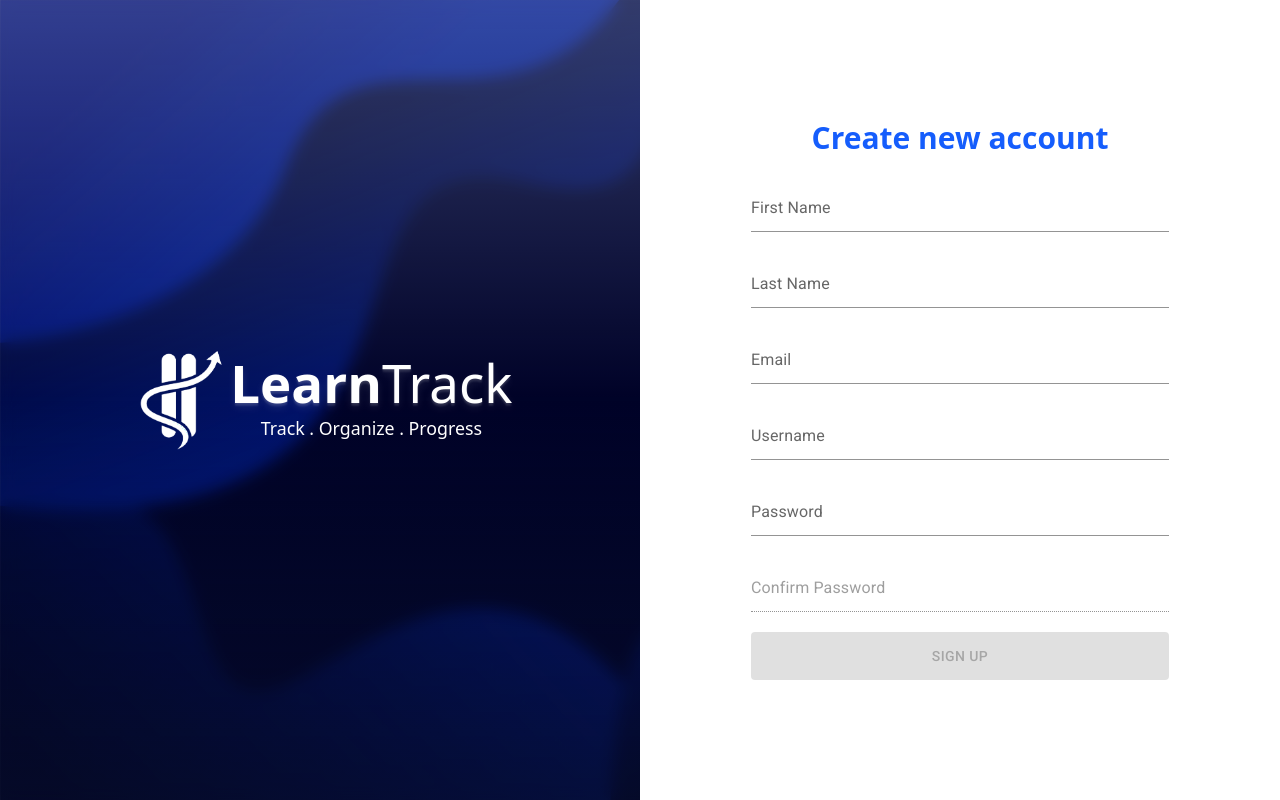
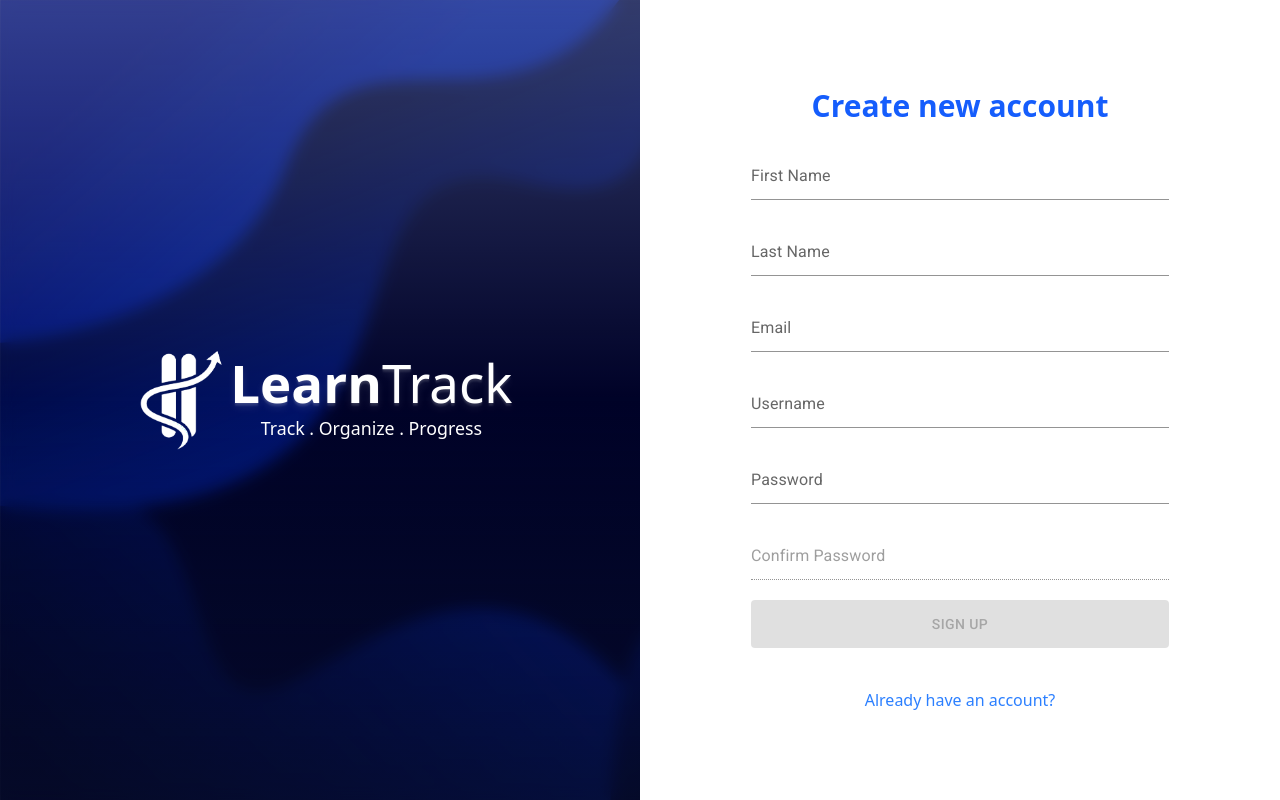
Before and after one commit to krevindev/LearnTrack, a React (Vite) app: page /auth/sign-up in a window 1280 px wide. Built offline with nearby package versions, Linux system fonts and the light colour scheme.

Commit message:
added the sign-in link

```diff
--- a/src/forms/SignUpForm.tsx
+++ b/src/forms/SignUpForm.tsx
@@ -3,6 +3,7 @@ import Button from "@mui/material/Button";
 import AuthForm from "../components/AuthForm";
 import FormInput from "../components/FormInput";
 import { required, passwordRule } from "../utils/validation";
+import { Link } from "react-router-dom";
 
 type State = {
   firstName: string;
@@ -176,6 +177,12 @@ export default function SignUpForm() {
       >
         SIGN UP
       </Button>
+      <Link
+        to="/auth/sign-in"
+        className="text-blue-500 mt-10 hover:underline active:underline active:translate-y-1"
+      >
+        Already have an account?
+      </Link>
     </AuthForm>
   );
 }
```
